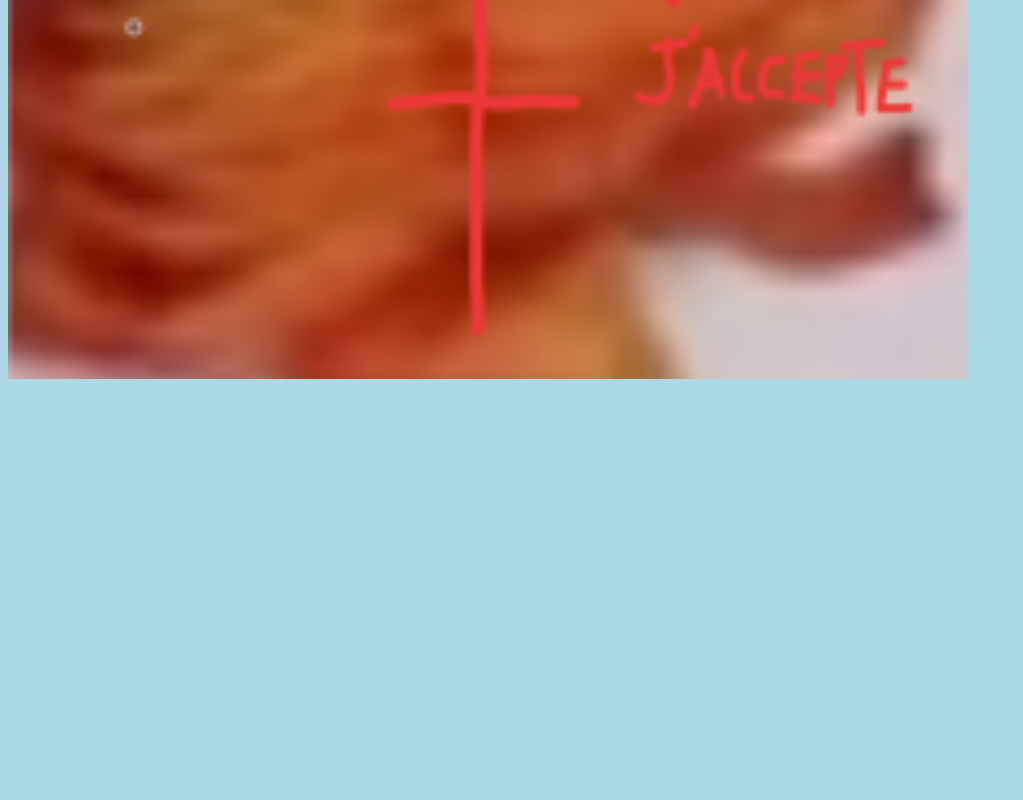
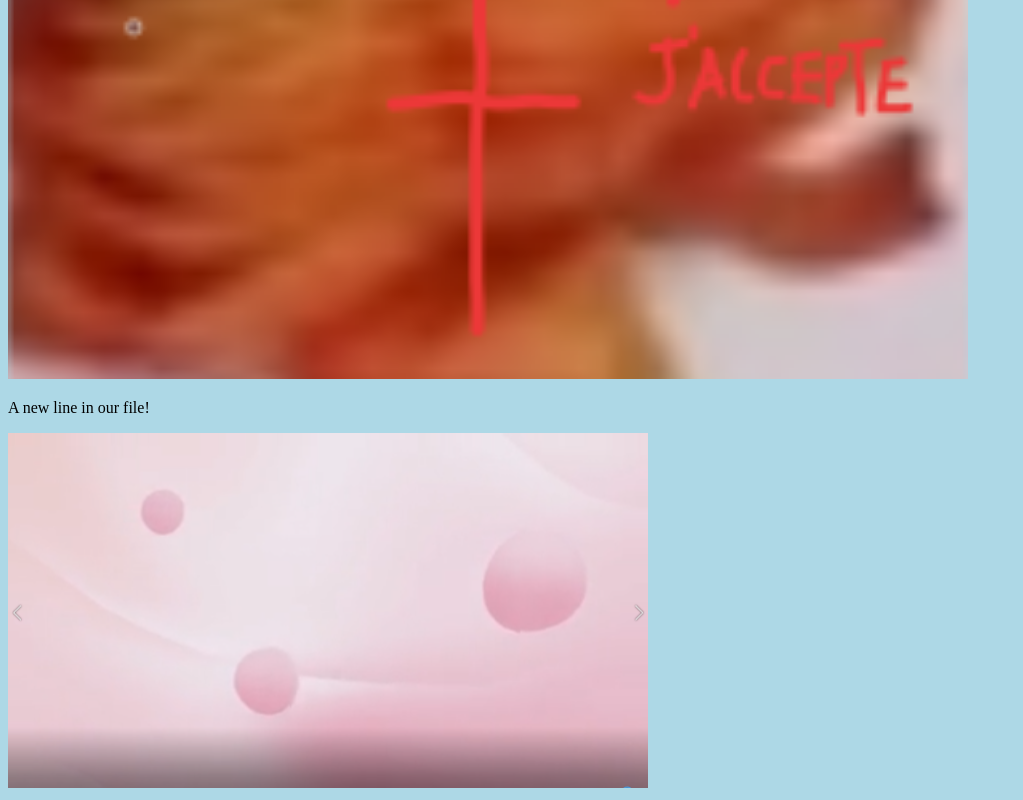
Before and after one commit to LightStormofGod/My-first-repo, a plain HTML site: page index.html in a window 1280 px wide. Shown: the part 501-1301 px from the top of the page, without its empty margins (0-1023 px from the left). Before the commit the page ends 892 px from the top, so only its background shows below. Drawn offline with Linux system fonts and the light colour scheme.

Commit message:
Added new image

```diff
--- a/index.html
+++ b/index.html
@@ -11,6 +11,8 @@
 <p>A new line in our file!</p>
 <div><img src="hello.png" alt="Hello World from Space"
 style="width:100%;max-width:960px"></div>
+<p>A new line in our file!</p>
+<div><img src="hello2.png" alt="Hello Git" style="width:100%;max-width:640px"></div>
 
 </body>
 </html>
```
Also changed, not shown: hello2.PNG (added).
